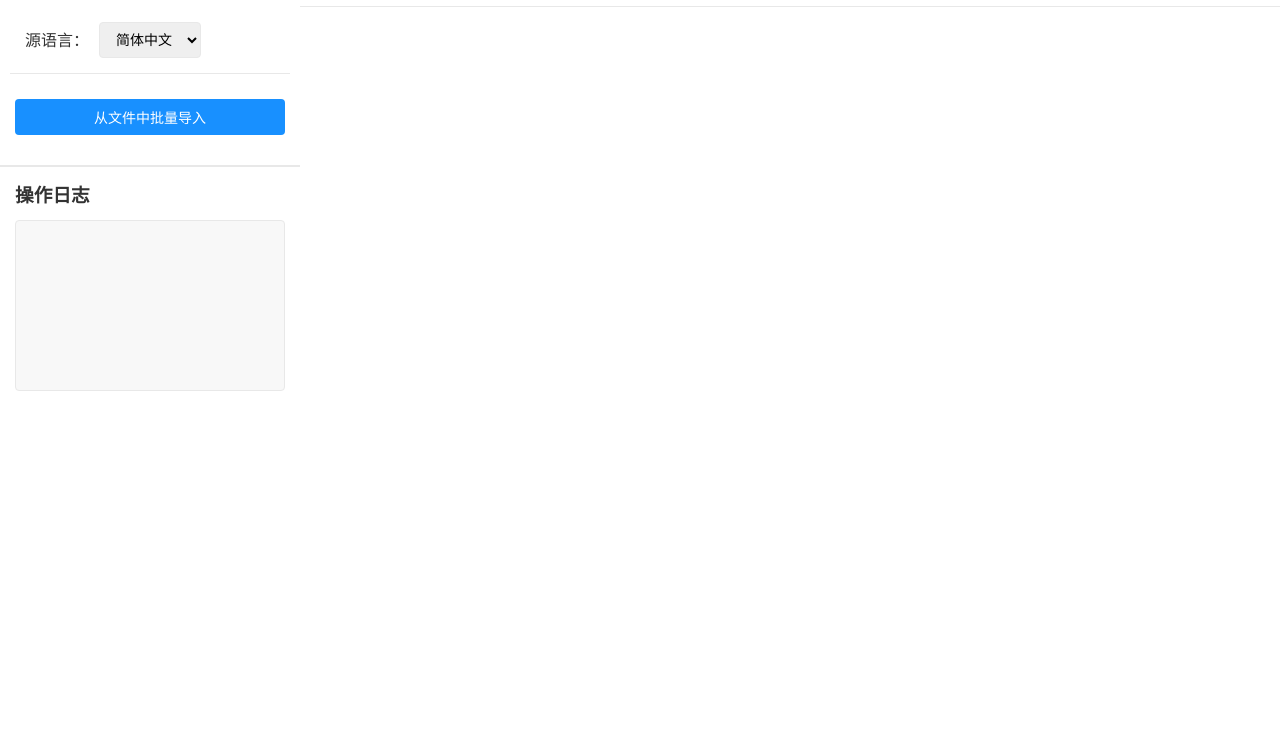
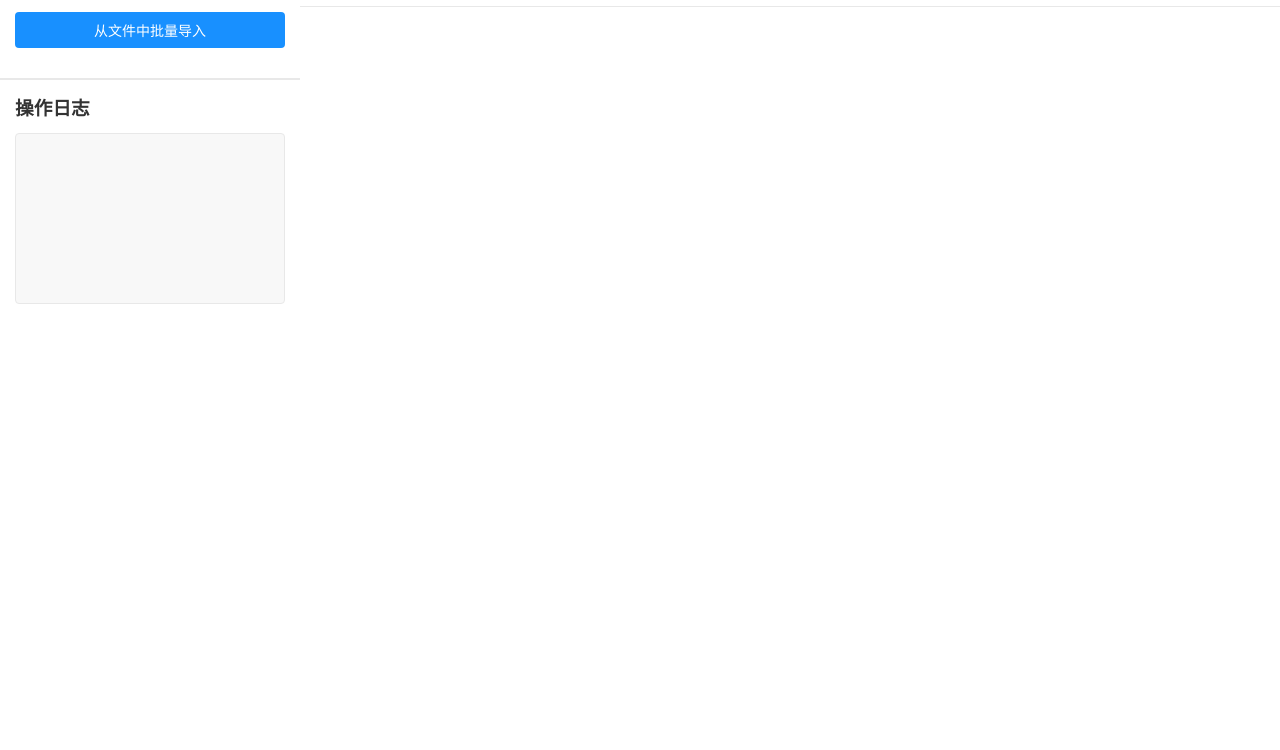
Before and after one commit to bigman1988/ai-tools, a website: page ai-translate/src/knowledge-base.html in a window 1280 px wide. Shown: the part 50-800 px from the top of the page. Drawn offline with Linux system fonts and the light colour scheme; files whose address does not match are found by name.

Commit message:
继续修改布局

```diff
--- a/ai-translate/src/knowledge-base.html
+++ b/ai-translate/src/knowledge-base.html
@@ -287,19 +287,6 @@
             border-radius: 4px;
         }
 
-        .source-lang-selector {
-            margin: 10px;
-            display: flex;
-            align-items: center;
-            gap: 10px;
-        }
-
-        .source-lang-selector label {
-            display: inline;
-            margin-bottom: 0;
-            font-weight: normal;
-        }
-
         .select-input {
             padding: 8px 12px;
             border: 1px solid var(--border-color);
@@ -366,12 +353,6 @@
     <div class="app-container">
         <div class="sidebar">
             <h2>翻译知识库管理</h2>
-            <div class="source-lang-selector">
-                <label for="sourceLang">源语言：</label>
-                <select id="sourceLang" class="select-input">
-                    <option value="zh-CN">简体中文</option>
-                </select>
-            </div>
             <div class="file-input-container">
                 <button id="uploadBtn" class="btn">从文件中批量导入</button>
                 <input type="file" id="fileInput" style="display: none;" accept=".xlsx, .xls">
--- a/ai-translate/src/knowledge-base.ts
+++ b/ai-translate/src/knowledge-base.ts
@@ -15,7 +15,6 @@ declare global {
 
 export class KnowledgeBaseManager implements IKnowledgeBaseManager {
     private currentEntries: TranslationEntry[] = [];
-    private selectedSourceLang: string = 'zh-CN';
     private tableRenderer: KnowledgeBaseTableRenderer;
 
     // DOM元素
@@ -31,7 +30,6 @@ export class KnowledgeBaseManager implements IKnowledgeBaseManager {
     private searchBtn!: HTMLButtonElement;
     private kbTableOutput!: HTMLDivElement;
     private deleteSelectedBtn!: HTMLButtonElement;
-    private sourceLang!: HTMLSelectElement;
     private addEntryBtn!: HTMLButtonElement;
 
     // 日志记录函数
@@ -79,7 +77,6 @@ export class KnowledgeBaseManager implements IKnowledgeBaseManager {
         this.searchBtn = document.getElementById('searchBtn') as HTMLButtonElement;
         this.kbTableOutput = document.getElementById('kbTableOutput') as HTMLDivElement;
         this.deleteSelectedBtn = document.getElementById('deleteSelectedBtn') as HTMLButtonElement;
-        this.sourceLang = document.getElementById('sourceLang') as HTMLSelectElement;
 
         // 检查必要的DOM元素是否存在
         if (!this.fileInput || !this.uploadBtn || !this.kbTableOutput) {
@@ -374,9 +371,6 @@ export class KnowledgeBaseManager implements IKnowledgeBaseManager {
             this.progressDetails.textContent = '准备导入...';
             this.progressDetails.style.display = 'block';
 
-            // 获取当前选中的源语言
-            this.selectedSourceLang = this.sourceLang.value;
-
             // 等待Excel处理完成
             setTimeout(async () => {
                 // 获取所有条目
```
